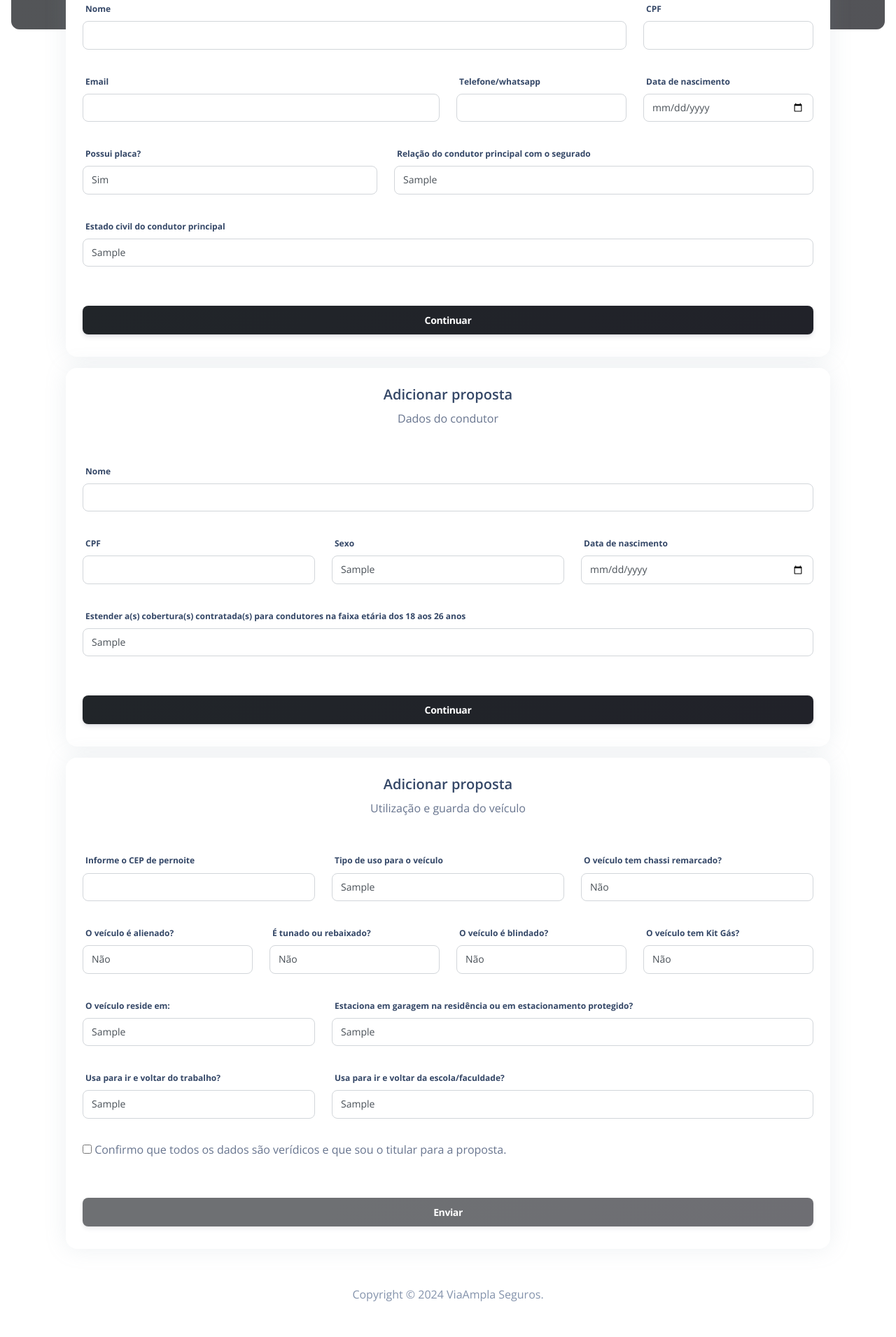
After one commit to arthur-asilva/ViaAmpla, a Django app: template templates/client/client_add_proposal.html in a window 1280 px wide. The commit adds this page. Shown: the part 482-2393 px from the top of the page at 70% size. Run offline with Django 3.2, Linux system fonts and the light colour scheme; the template is opened without the code that fills it: most values are stand-ins (such as "Sample title", 1, 10 or a date in 2020); some libraries are stand-ins or nearby versions; grey boxes are pictures that could not be loaded.

Commit message:
create clients add

```diff
--- a/apps/client/urls.py
+++ b/apps/client/urls.py
@@ -2,5 +2,6 @@ from django.urls import path
 from . import views
 
 urlpatterns = [
-    path('add_proposal', views.ClientAddProposal, name='add_proposal')
+    path('add_proposal', views.ClientAddProposal, name='add_proposal'),
+    path('client_add_proposal', views.ClientSelfAddProposal, name='client_add_proposal')
 ]
--- a/apps/user/urls.py
+++ b/apps/user/urls.py
@@ -3,5 +3,5 @@ from . import views
 
 urlpatterns = [
     path('', views.UserLogin, name='login'),
-    path('logout/', views.UserLogin, name='logout'),
+    path('logout/', views.UserLogout, name='logout'),
 ]
--- a/apps/user/views.py
+++ b/apps/user/views.py
@@ -33,4 +33,4 @@ def UserLogout(request):
     if session != None:
         del request.session['app_auth']
 
-    return UserLogin(request)
+    return redirect(f"{settings.HOST}")
--- /dev/null
+++ b/templates/client/client_add_proposal.html
@@ -0,0 +1,376 @@
+<!--
+=========================================================
+* Argon Dashboard 2 - v2.0.4
+=========================================================
+
+* Product Page: https://www.creative-tim.com/product/argon-dashboard
+* Copyright 2022 Creative Tim (https://www.creative-tim.com)
+* Licensed under MIT (https://www.creative-tim.com/license)
+* Coded by Creative Tim
+
+=========================================================
+
+* The above copyright notice and this permission notice shall be included in all copies or substantial portions of the Software.
+-->
+
+{% load static %}
+
+<!DOCTYPE html>
+<html lang="en">
+
+<head>
+  <meta charset="utf-8" />
+  <meta name="viewport" content="width=device-width, initial-scale=1, shrink-to-fit=no">
+  <link rel="apple-touch-icon" sizes="76x76" href="../assets/img/apple-icon.png">
+  <link rel="icon" type="image/png" href="../assets/img/favicon.png">
+  <title>
+    ViaAmpla Leads - Cadastro de proposta
+  </title>
+  <!--     Fonts and icons     -->
+  <link href="https://fonts.googleapis.com/css?family=Open+Sans:300,400,600,700" rel="stylesheet" />
+  <!-- Nucleo Icons -->
+  <link href="{% static 'assets/css/nucleo-icons.css' %}" rel="stylesheet" />
+  <link href="{% static 'assets/css/nucleo-svg.css' %}" rel="stylesheet" />
+  <!-- Font Awesome Icons -->
+  <script src="https://kit.fontawesome.com/42d5adcbca.js" crossorigin="anonymous"></script>
+  <link href="{% static 'assets/css/nucleo-svg.css' %}" rel="stylesheet" />
+  <!-- CSS Files -->
+  <link id="pagestyle" href="{% static 'assets/css/argon-dashboard.css' %}?v=2.0.4" rel="stylesheet" />
+  <style type="text/css">
+    @media only screen and (max-width: 1000px) {
+        form .row{  flex-direction: column; }
+        form .row .form-group{  width: 100%;    }
+    }
+  </style>
+</head>
+
+<body class="">
+  <!-- Navbar -->
+  <nav class="navbar navbar-expand-lg position-absolute top-0 z-index-3 w-100 shadow-none my-3 navbar-transparent mt-4">
+    <div class="container">
+      <a class="navbar-brand font-weight-bolder ms-lg-0 ms-3 text-white" href="#">
+        ViaAmpla
+      </a>
+      <button class="navbar-toggler shadow-none ms-2" type="button" data-bs-toggle="collapse" data-bs-target="#navigation" aria-controls="navigation" aria-expanded="false" aria-label="Toggle navigation">
+        <span class="navbar-toggler-icon mt-2">
+          <span class="navbar-toggler-bar bar1"></span>
+          <span class="navbar-toggler-bar bar2"></span>
+          <span class="navbar-toggler-bar bar3"></span>
+        </span>
+      </button>
+    </div>
+  </nav>
+  <!-- End Navbar -->
+  <main class="main-content  mt-0">
+    <div class="page-header align-items-start min-vh-50 pt-5 pb-11 m-3 border-radius-lg" style="background-image: url('https://raw.githubusercontent.com/creativetimofficial/public-assets/master/argon-dashboard-pro/assets/img/signup-cover.jpg'); background-position: top;">
+      <span class="mask bg-gradient-dark opacity-6"></span>
+      <div class="container">
+        <div class="row justify-content-center">
+          <div class="col-lg-5 text-center mx-auto">
+            <h1 class="text-white mb-2 mt-5">Seja bem-vindo!</h1>
+            <p class="text-lead text-white">Preencha seus dados pessoais para realizar uma proposta conosco! Lembre-se, nossa análise será baseada nos dados informados, é importante que todas as informações sejam verídicas.</p>
+          </div>
+        </div>
+      </div>
+    </div>
+    <div class="container">
+      <div class="row mt-lg-n10 mt-md-n11 mt-n10 justify-content-center">
+        <div class="col-12">
+            <form role="form" method="post">
+                {% csrf_token %}
+                <div class="card z-index-0">
+                    <div class="card-header text-center pt-4">
+                        <h5>Adicionar proposta</h5>
+                        <span>Dados do contratante</span>
+                    </div>
+                    <div class="card-body">
+                        <div class="row mb-3">
+                            <div class="form-group col-9 mb-3">
+                                <label>Nome</label>
+                                <input required type="text" class="form-control" name="client_name" aria-label="Nome">
+                            </div>
+                            <div class="form-group col-3">
+                                <label>CPF</label>
+                                <input required type="text" class="form-control" id="client_cpf" name="client_cpf" aria-label="CPF">
+                            </div>
+                        </div>
+                        <div class="row mb-3">
+                            <div class="form-group col-6">
+                                <label>Email</label>
+                                <input required type="email" class="form-control" name="client_email" aria-label="Email">
+                            </div>
+                            <div class="form-group col-3">
+                                <label>Telefone/whatsapp</label>
+                                <input required type="text" class="form-control" name="client_phone_number" aria-label="Telefone">
+                            </div>
+                            <div class="form-group col-3">
+                                <label>Data de nascimento</label>
+                                <input required type="date" class="form-control" name="client_born_date" aria-label="Data de nascimento">
+                            </div>
+                        </div>
+                        <div class="row mb-3">
+                            <div class="form-group col-5">
+                                <label>Possui placa?</label>
+                                <select class="form-control" name="client_has_license_plate">
+                                    <option selected value="1">Sim</option>
+                                    <option value="0">Não</option>
+                                </select>
+                            </div>
+                            <div class="form-group col-7">
+                                <label>Relação do condutor principal com o segurado</label>
+                                <select class="form-control" name="client_conductor_relation">
+                                    {% for relation in client_relation %}
+                                        <option value="{{relation.0}}">{{relation.1}}</option>
+                                    {% endfor %}
+                                </select>
+                            </div>
+                        </div>
+                        <div class="row mb-3" id="conductor_marital_status_0">
+                            <div class="form-group">
+                                <label>Estado civil do condutor principal</label>
+                                <select class="form-control" name="conductor_marital_status">
+                                    {% for m_status in marital_status %}
+                                        <option value="{{m_status.0}}">{{m_status.1}}</option>
+                                    {% endfor %}
+                                </select>
+                            </div>
+                        </div>
+                        <div class="text-center">
+                            <a href="#step2" type="button" class="btn bg-gradient-dark w-100 my-4 mb-2">Continuar</a>
+                        </div>
+                    </div>
+                </div>
+                <a href="#" id="step2"></a>
+                <div class="card z-index-0 mt-3">
+                    <div class="card-header text-center pt-4">
+                        <h5>Adicionar proposta</h5>
+                        <span>Dados do condutor</span>
+                    </div>
+                    <div class="card-body">
+                        <div class="row mb-3">
+                            <div class="form-group mb-3">
+                                <label>Nome</label>
+                                <input required type="text" class="form-control" name="conductor_name" aria-label="Nome">
+                            </div>
+                        </div>
+                        <div class="row mb-3">
+                            <div class="form-group col-4">
+                                <label>CPF</label>
+                                <input required type="text" class="form-control" name="conductor_cpf" aria-label="CPF">
+                            </div>
+                            <div class="form-group col-4">
+                                <label>Sexo</label>
+                                <select class="form-control" name="conductor_gender">
+                                    {% for gender in genders %}
+                                        <option value="{{gender.0}}">{{gender.1}}</option>
+                                    {% endfor %}
+                                </select>
+                            </div>
+                            <div class="form-group col-4">
+                                <label>Data de nascimento</label>
+                                <input required type="date" class="form-control" name="conductor_born_date" aria-label="Data de nascimento">
+                            </div>
+                        </div>
+                        <div class="row mb-3" id="conductor_marital_status_1" style="display: none;">
+                            <div class="form-group">
+                                <label>Estado civil do condutor principal</label>
+                                <select class="form-control" name="conductor_marital_status">
+                                    {% for m_status in marital_status %}
+                                        <option value="{{m_status.0}}">{{m_status.1}}</option>
+                                    {% endfor %}
+                                </select>
+                            </div>
+                        </div>
+                        <div class="row mb-3">
+                            <div class="form-group">
+                                <label>Estender a(s) cobertura(s) contratada(s) para condutores na faixa etária dos 18 aos 26 anos</label>
+                                <select class="form-control" name="conductor_extended_coverage">
+                                    {% for extend in extended_coverages %}
+                                        <option {% if extend.0 == 4 %}selected{% endif %} value="{{extend.0}}">{{extend.1}}</option>
+                                    {% endfor %}
+                                </select>
+                            </div>
+                        </div>
+                        <div class="text-center">
+                            <a href="#step3" type="button" class="btn bg-gradient-dark w-100 my-4 mb-2">Continuar</a>
+                        </div>
+                    </div>
+                </div>
+
+                <a href="#" id="step3"></a>
+                <div class="card z-index-0 mt-3">
+                    <div class="card-header text-center pt-4">
+                        <h5>Adicionar proposta</h5>
+                        <span>Utilização e guarda do veículo</span>
+                    </div>
+                    <div class="card-body">
+                        <div class="row mb-3">
+                            <div class="form-group col-4">
+                                <label>Informe o CEP de pernoite</label>
+                                <input required type="text" class="form-control" name="storage_cep">
+                            </div>
+                            <div class="form-group col-4">
+                                <label>Tipo de uso para o veículo</label>
+                                <select class="form-control" name="use_type">
+                                    {% for use_type in use_types %}
+                                        <option value="{{use_type.0}}">{{use_type.1}}</option>
+                                    {% endfor %}
+                                </select>
+                            </div>
+                            <div class="form-group col-4">
+                                <label>O veículo tem chassi remarcado?</label>
+                                <select class="form-control" name="is_rebranded_chassis">
+                                    <option value="{{0}}">Não</option>
+                                    <option value="{{1}}">Sim</option>
+                                </select>
+                            </div>
+                        </div>
+                        <div class="row mb-3">
+                            <div class="form-group col-3">
+                                <label>O veículo é alienado?</label>
+                                <select class="form-control" name="is_alienado">
+                                    <option value="{{0}}">Não</option>
+                                    <option value="{{1}}">Sim</option>
+                                </select>
+                            </div>
+                            <div class="form-group col-3">
+                                <label>É tunado ou rebaixado?</label>
+                                <select class="form-control" name="is_customized">
+                                    <option value="{{0}}">Não</option>
+                                    <option value="{{1}}">Sim</option>
+                                </select>
+                            </div>
+                            <div class="form-group col-3">
+                                <label>O veículo é blindado?</label>
+                                <select class="form-control" name="is_armored">
+                                    <option value="{{0}}">Não</option>
+                                    <option value="{{1}}">Sim</option>
+                                </select>
+                            </div>
+                            <div class="form-group col-3">
+                                <label>O veículo tem Kit Gás?</label>
+                                <select class="form-control" name="have_gas_kit">
+                                    <option value="{{0}}">Não</option>
+                                    <option value="{{1}}">Sim</option>
+                                </select>
+                            </div>
+                        </div>
+                        <div class="row mb-3">
+                            <div class="form-group col-4">
+                                <label>O veículo reside em:</label>
+                                <select class="form-control" name="live_in">
+                                    {% for lives in live_in %}
+                                        <option value="{{lives.0}}">{{lives.1}}</option>
+                                    {% endfor %}
+                                </select>
+                            </div>
+                            <div class="form-group col-8">
+                                <label>Estaciona em garagem na residência ou em estacionamento protegido?</label>
+                                <select class="form-control" name="storage_type">
+                                    {% for storage in storage_in %}
+                                        <option value="{{storage.0}}">{{storage.1}}</option>
+                                    {% endfor %}
+                                </select>
+                            </div>
+                        </div>
+                        <div class="row mb-3">
+                            <div class="form-group col-4">
+                                <label>Usa para ir e voltar do trabalho?</label>
+                                <select class="form-control" name="is_to_work">
+                                    {% for to_work_option in to_work_options %}
+                                        <option value="{{to_work_option.0}}">{{to_work_option.1}}</option>
+                                    {% endfor %}
+                                </select>
+                            </div>
+                            <div class="form-group col-8">
+                                <label>Usa para ir e voltar da escola/faculdade?</label>
+                                <select class="form-control" name="is_to_college">
+                                    {% for to_college_option in to_college_options %}
+                                        <option value="{{to_college_option.0}}">{{to_college_option.1}}</option>
+                                    {% endfor %}
+                                </select>
+                            </div>
+                        </div>
+                        <div class="row mb-3">
+                            <div class="form-group">
+                                <input required type="checkbox" name="trust_check" /> Confirmo que todos os dados são verídicos e que sou o titular para a proposta.
+                            </div>
+                        </div>
+                        <div class="text-center">
+                            <button type="submit" id="send-button" class="btn bg-gradient-dark w-100 my-4 mb-2">Enviar</button>
+                        </div>
+                    </div>
+                </div>
+            </form>
+        </div>
+      </div>
+    </div>
+  </main>
+  <!-- -------- START FOOTER 3 w/ COMPANY DESCRIPTION WITH LINKS & SOCIAL ICONS & COPYRIGHT ------- -->
+  <footer class="footer py-5">
+    <div class="container">
+      <div class="row">
+        <div class="col-8 mx-auto text-center mt-1">
+          <p class="mb-0 text-secondary">
+            Copyright © <script>
+              document.write(new Date().getFullYear())
+            </script> ViaAmpla Seguros.
+          </p>
+        </div>
+      </div>
+    </div>
+  </footer>
+  <!-- -------- END FOOTER 3 w/ COMPANY DESCRIPTION WITH LINKS & SOCIAL ICONS & COPYRIGHT ------- -->
+  <!--   Core JS Files   -->
+  <script src="{% static 'assets/js/core/popper.min.js' %}"></script>
+  <script src="{% static 'assets/js/core/bootstrap.min.js' %}"></script>
+  <script src="{% static 'assets/js/plugins/perfect-scrollbar.min.js' %}"></script>
+  <script src="{% static 'assets/js/plugins/smooth-scrollbar.min.js' %}"></script>
+  <script src="https://code.jquery.com/jquery-3.7.1.min.js" integrity="sha256-/JqT3SQfawRcv/BIHPThkBvs0OEvtFFmqPF/lYI/Cxo=" crossorigin="anonymous"></script>
+  <script src="https://cdnjs.cloudflare.com/ajax/libs/jquery.mask/1.14.15/jquery.mask.min.js"></script>
+  <script>
+
+    $(document).ready(() => {
+        $('input[name="client_cpf"]').mask('000.000.000-00')
+        $('input[name="conductor_cpf"]').mask('000.000.000-00')
+        $('input[name="client_phone_number"]').mask('(00)00000-0009')
+        $('input[name="storage_cep"]').mask('00000-000')
+        $('#send-button').attr('disabled', true)
+    })
+
+    const client_conductor_relation = document.querySelector('select[name="client_conductor_relation"]')
+
+    client_conductor_relation.addEventListener('change', () => {
+        const show_marital_status = Number(client_conductor_relation.value) > 1
+        if(show_marital_status){
+            document.querySelector('#conductor_marital_status_1').style.display = 'block'
+            document.querySelector('#conductor_marital_status_0').style.display = 'none'
+            return
+        }
+        document.querySelector('#conductor_marital_status_0').style.display = 'block'
+        document.querySelector('#conductor_marital_status_1').style.display = 'none'
+    })
+
+    var win = navigator.platform.indexOf('Win') > -1;
+    if (win && document.querySelector('#sidenav-scrollbar')) {
+      var options = {
+        damping: '0.5'
+      }
+      Scrollbar.init(document.querySelector('#sidenav-scrollbar'), options);
+    }
+
+    $('input[name="trust_check"]').click(() => {
+        if($('input[name="trust_check"]').is(":checked")){
+            $('#send-button').attr('disabled', false)
+            return
+        }
+        $('#send-button').attr('disabled', true)
+    })
+  </script>
+  <!-- Github buttons -->
+  <script async defer src="https://buttons.github.io/buttons.js"></script>
+  <!-- Control Center for Soft Dashboard: parallax effects, scripts for the example pages etc -->
+  <script src="{% static 'assets/js/argon-dashboard.min.js' %}?v=2.0.4"></script>
+</body>
+
+</html>
```
Also changed, not shown: apps/client/models.py (+14 -1 lines), apps/client/views.py (+23 -13 lines), apps/utils/views.py (+10 -1 lines), core/settings.py (+4 -9 lines), templates/base.html (+37 -0 lines), templates/client/add_proposal.html (renamed from templates/client/add_ proposal.html, +10 -9 lines), apps/client/migrations/0007_alter_client_conductor_extended_coverage_and_more.py (added), 2 other files.
